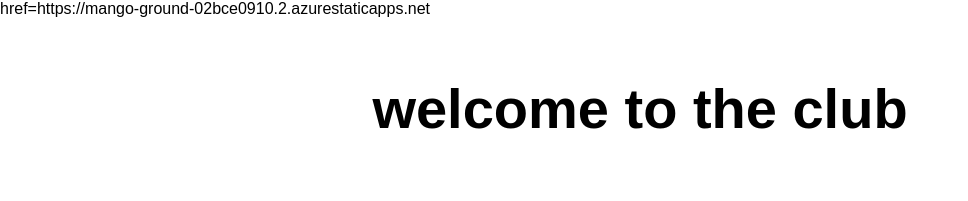
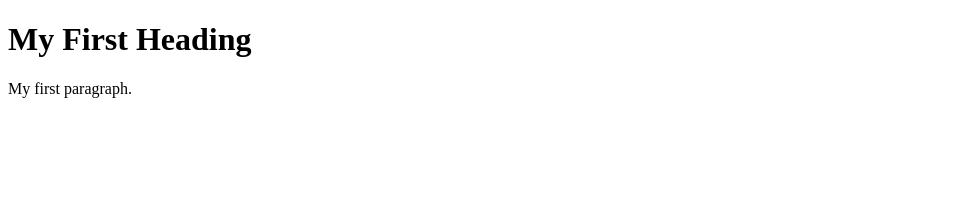
Before and after one commit to Bhagipvt/BSSH4, a website: page src/index.html in a window 1280 px wide. Shown: the whole page, without its empty margins (0-968 px from the left). Drawn offline with Linux system fonts and the light colour scheme.

Commit message:
Update index.html

```diff
--- a/src/index.html
+++ b/src/index.html
@@ -1,19 +1,9 @@
 <!DOCTYPE html>
-<html lang="en">
+<html>
+<body>
 
-<head>
-  <title>fab4</title>
-  <meta charset="UTF-8">
-  <meta name="viewport" content="width=device-width, initial-scale=1.0">
-  <link rel="stylesheet" href="styles.css">
-  href=https://mango-ground-02bce0910.2.azurestaticapps.net
-</head>
+<h1>My First Heading</h1>
+<p>My first paragraph.</p>
 
-
-<body>
-  <main>
-    <h1>welcome to the club </h1>
-  </main>
 </body>
-
 </html>
```
